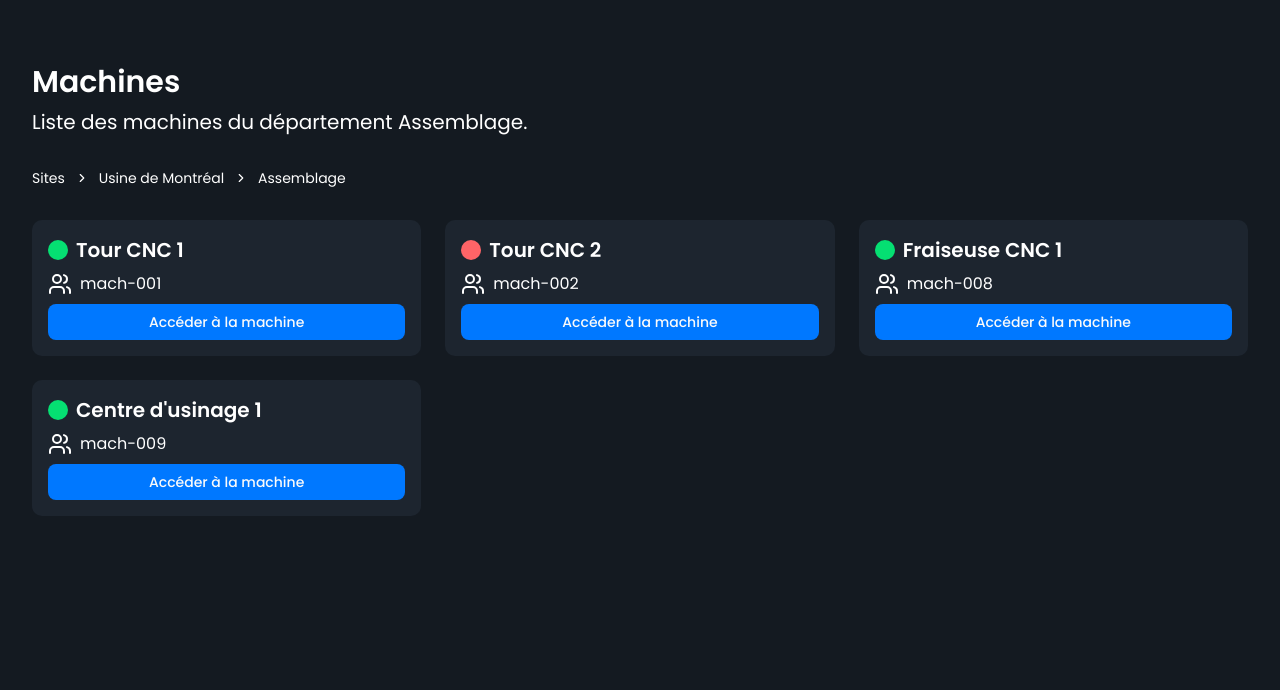
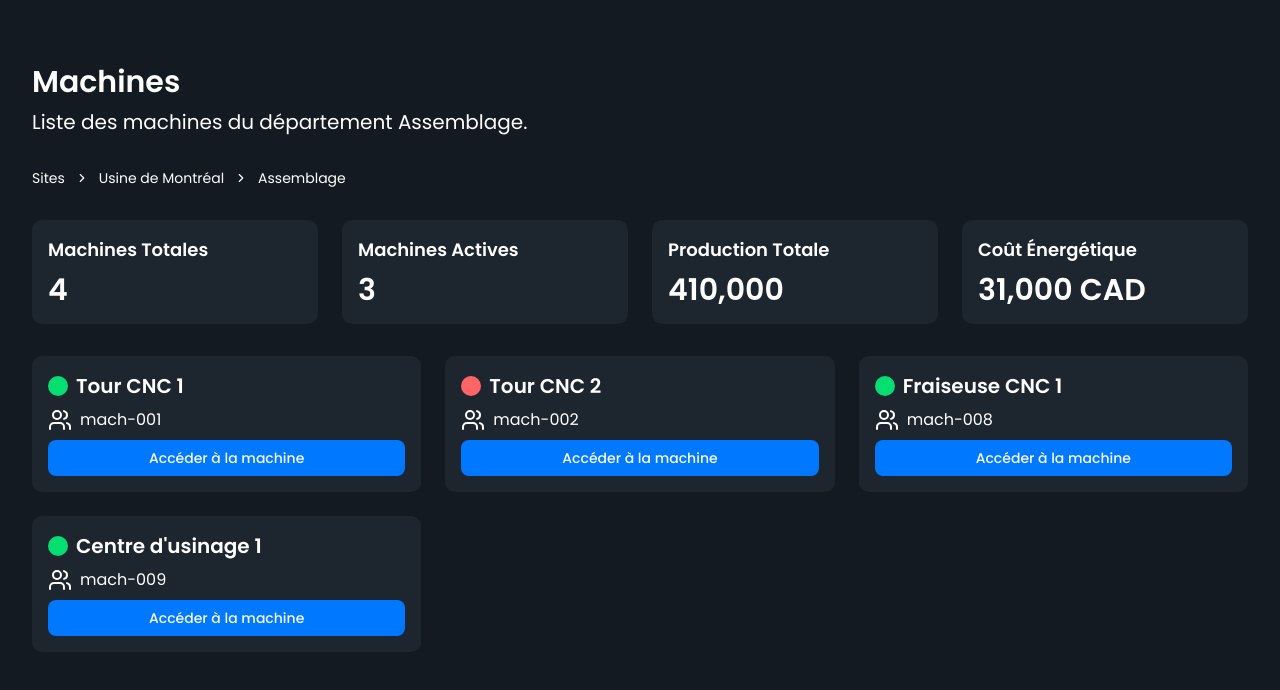
Before and after one commit to 6233678/hackaton-intelligence-industrielle, a Next.js app: page /sites/site-001/dep-001 in a window 1280 px wide. Shown: the top 690 px of the page. Built offline with nearby package versions, Linux system fonts and the light colour scheme.

Commit message:
feat: department stats

```diff
--- a/src/app/(root)/sites/[siteID]/[depID]/page.tsx
+++ b/src/app/(root)/sites/[siteID]/[depID]/page.tsx
@@ -30,6 +30,20 @@ export default async function Department(props: {
 
   if (!dep) return notFound();
 
+  // Calculate department statistics
+  const totalMachines = dep.machines.length;
+  const activeMachines = dep.machines.filter(
+    (machine) => machine.status,
+  ).length;
+  const totalProduction = dep.machines.reduce(
+    (sum, machine) => sum + machine.production_units,
+    0,
+  );
+  const totalEnergyCost = dep.machines.reduce(
+    (sum, machine) => sum + machine.energy_cost_cad,
+    0,
+  );
+
   return (
     <div className={"flex flex-col gap-8"}>
       <div className={"flex gap-2 flex-col"}>
@@ -61,6 +75,29 @@ export default async function Department(props: {
         </BreadcrumbList>
       </Breadcrumb>
 
+      <div className={"grid grid-cols-1 sm:grid-cols-2 lg:grid-cols-4 gap-6"}>
+        <div className={"bg-card rounded-lg p-4 flex flex-col gap-2"}>
+          <h3 className={"font-semibold text-lg"}>Machines Totales</h3>
+          <p className={"text-3xl font-bold"}>{totalMachines}</p>
+        </div>
+        <div className={"bg-card rounded-lg p-4 flex flex-col gap-2"}>
+          <h3 className={"font-semibold text-lg"}>Machines Actives</h3>
+          <p className={"text-3xl font-bold"}>{activeMachines}</p>
+        </div>
+        <div className={"bg-card rounded-lg p-4 flex flex-col gap-2"}>
+          <h3 className={"font-semibold text-lg"}>Production Totale</h3>
+          <p className={"text-3xl font-bold"}>
+            {totalProduction.toLocaleString()}
+          </p>
+        </div>
+        <div className={"bg-card rounded-lg p-4 flex flex-col gap-2"}>
+          <h3 className={"font-semibold text-lg"}>Coût Énergétique</h3>
+          <p className={"text-3xl font-bold"}>
+            {totalEnergyCost.toLocaleString()} CAD
+          </p>
+        </div>
+      </div>
+
       <div className={"grid grid-cols-1 sm:grid-cols-2 lg:grid-cols-3 gap-6"}>
         {dep.machines.map((machine) => (
           <div
```
